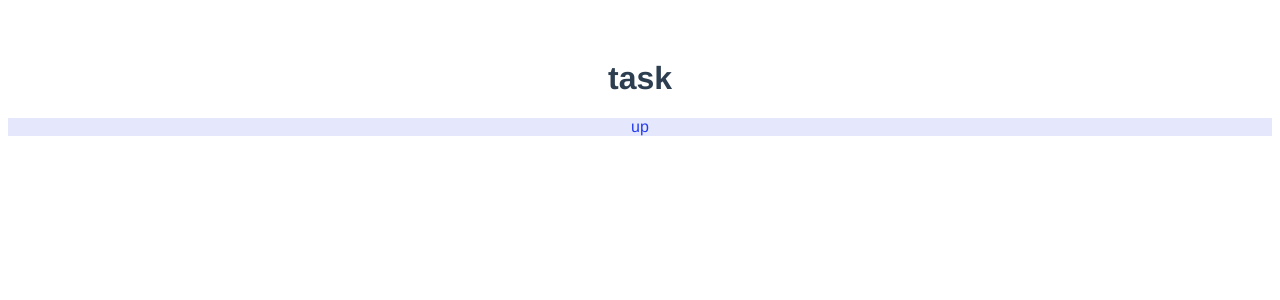
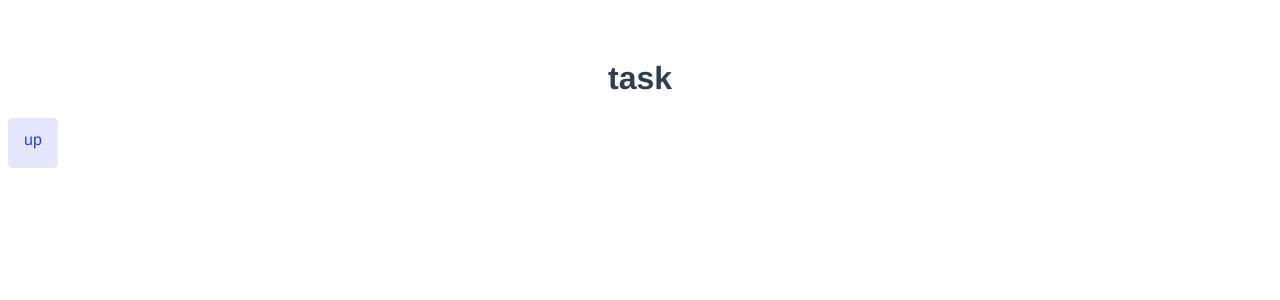
Before and after one commit to kimiashz/Scrawlr-task, a Vue app: page / in a window 1280 px wide. Shown: the top 300 px of the page. Built offline with nearby package versions, Linux system fonts and the light colour scheme.

Commit message:
add some styles

```diff
--- a/src/App.vue
+++ b/src/App.vue
@@ -10,6 +10,18 @@ export default {
   name: 'App',
   components: {
     Upvote,
-  }
+  },
 }
 </script>
+
+<style lang="scss">
+	:root {
+    font-size: 16px;
+    --space: 0.8rem;
+    --radius: 5px;
+  }
+
+  * {
+    box-sizing: border-box;
+  }
+</style>
--- a/src/components/Upvote.vue
+++ b/src/components/Upvote.vue
@@ -14,13 +14,28 @@ export default {
 </script>
 
 <style lang="scss">
+	$size: 50px;
+
 	.upvote {
-		background: #F4F6F8;
-		color: #343A40;
+		--background: #F4F6F8;
+		--color: #343A40;
+
+		width: $size;
+		height: $size;
+		border-radius: var(--radius);
+		padding: var(--space);
+		background: var(--background);
+		color: var(--color);
+		cursor: pointer;
+		transition: all ease 0.2s;
+
+		&:hover {
+			filter: drop-shadow(3px 3px 5px var(--background));
+		}
 
 		&--selected {
-			background: #E5E8FD;
-			color: #253CF2;
+			--background: #E5E8FD;
+			--color: #253CF2;
 		}
 	}
 </style>
```
